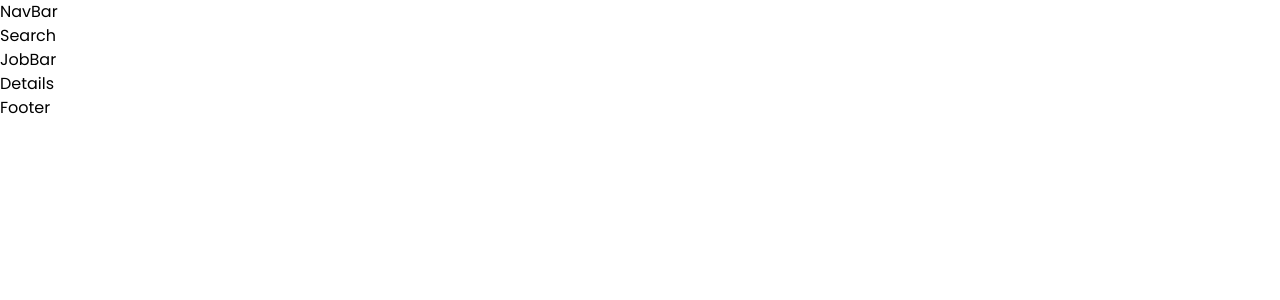
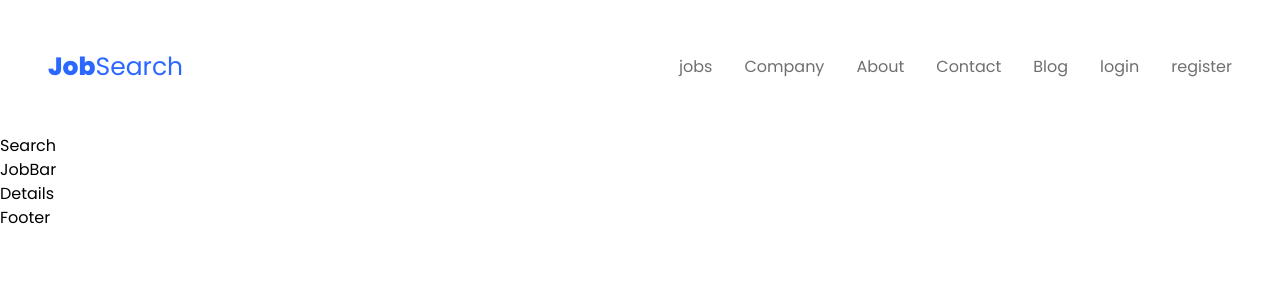
Before and after one commit to ArunprakashLfs/reactui, a React (Create React App) app: page / in a window 1280 px wide. Shown: the top 300 px of the page. Built offline with nearby package versions, Linux system fonts and the light colour scheme.

Commit message:
created NavBar Block

```diff
--- a/src/components/NavBar/NavBar.jsx
+++ b/src/components/NavBar/NavBar.jsx
@@ -1,6 +1,19 @@
 const NavBar = ()=>{
     return(
-        <div>NavBar</div>
+        <div className="navBar flex justify-between items-center p-[3rem]">
+            <div className="logoDiv">
+                <h1 className="logo text-[25px] text-blueColor"><strong>Job</strong>Search</h1>
+            </div>
+            <div className="menu flex gap-8">
+                <li className="menuList text-[#6f6f6f] hover:text-blueColor">jobs</li>
+                <li className="menuList text-[#6f6f6f] hover:text-blueColor">Company</li>
+                <li className="menuList text-[#6f6f6f] hover:text-blueColor">About</li>
+                <li className="menuList text-[#6f6f6f] hover:text-blueColor">Contact</li>
+                <li className="menuList text-[#6f6f6f] hover:text-blueColor">Blog</li>
+                <li className="menuList text-[#6f6f6f] hover:text-blueColor">login</li>
+                <li className="menuList text-[#6f6f6f] hover:text-blueColor">register</li>
+            </div>
+        </div>
     )
 }
 export default NavBar;
--- a/src/index.css
+++ b/src/index.css
@@ -11,23 +11,24 @@
 body{
   background: white;
 }
-/*
+
 li{
   list-style: none;
   cursor: pointer;
   position: relative;
 }
 
-li::before{
+li:hover::before{
   position: absolute;
   content: '';
   height: 4px;
   width: 100%;
   background: #2a68ff;
   right: 0;
+  bottom: -10px;
   color: #2a68ff;
 }
-
+/*
 .icon{
   cursor: pointer;
 }
```
